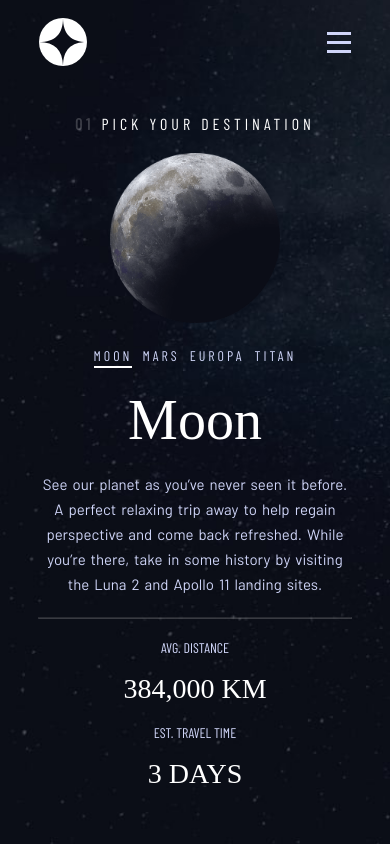
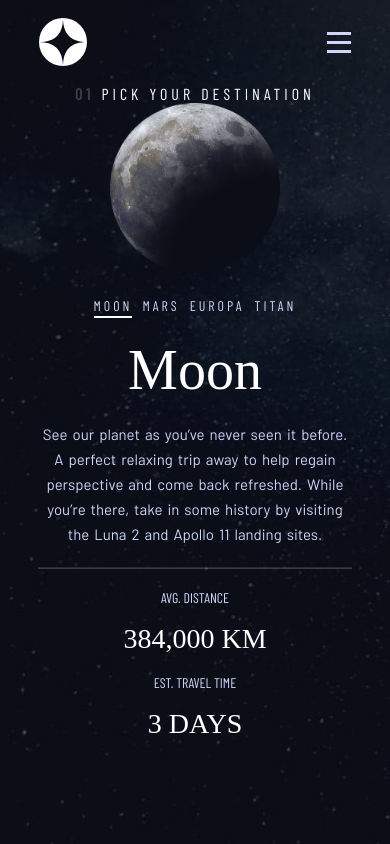
Before and after one commit to tubaljaren09/space-tourism-website, a React (Create React App) app: page /destination in a window 390 px wide. Built offline with nearby package versions, Linux system fonts and the light colour scheme; a web font is replaced by a local one.

Commit message:
Trying to fix white space on mobile

```diff
--- a/src/styles/app.scss
+++ b/src/styles/app.scss
@@ -12,7 +12,6 @@
   grid-template-rows: 10% 90%;
   background: url("../assets/home/background-home-mobile.jpg") no-repeat center;
   background-size: cover;
-  overflow: auto;
 
   @import "./navbar.scss";
   @import "./home.scss";
@@ -27,7 +26,6 @@
   background: url("../assets/destination/background-destination-mobile.jpg")
     no-repeat center;
   background-size: cover;
-  overflow: auto;
 
   @import "./navbar.scss";
   @import "./home.scss";
--- a/src/styles/destination.scss
+++ b/src/styles/destination.scss
@@ -8,8 +8,6 @@
     height: 100%;
     color: #fff;
     text-align: center;
-    box-sizing: border-box;
-    padding: 30px 0;
     h2 {
       font-family: "Barlow Condensed";
       font-size: 16px;
@@ -29,7 +27,6 @@
       justify-content: center;
       align-items: center;
       gap: 20px;
-      margin-top: 20px;
       .images {
         img {
           animation: transitionIn 700ms;
```
